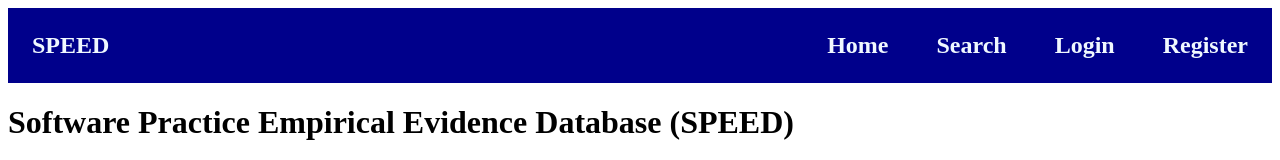
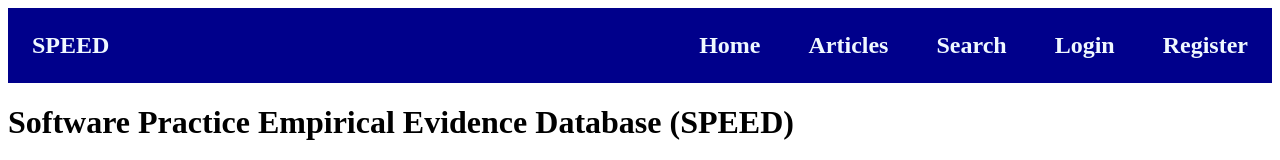
Before and after one commit to hexwarrior6/CISE_SPEED, a Next.js app in the folder frontend/: page / in a window 1280 px wide. Shown: the top 160 px of the page. Built offline with nearby package versions, Linux system fonts and the light colour scheme.

Commit message:
feat: restore public Articles link in navigation bar

```diff
--- a/frontend/src/components/PopulatedNavBar.tsx
+++ b/frontend/src/components/PopulatedNavBar.tsx
@@ -16,6 +16,9 @@ const PopulatedNavBar = () => {
       <NavItem>SPEED</NavItem>
       <NavItem route="/" end>
         Home
+      </NavItem>
+      <NavItem route="/articles">
+        Articles
       </NavItem>
       <NavItem route="/search">
         Search
```
